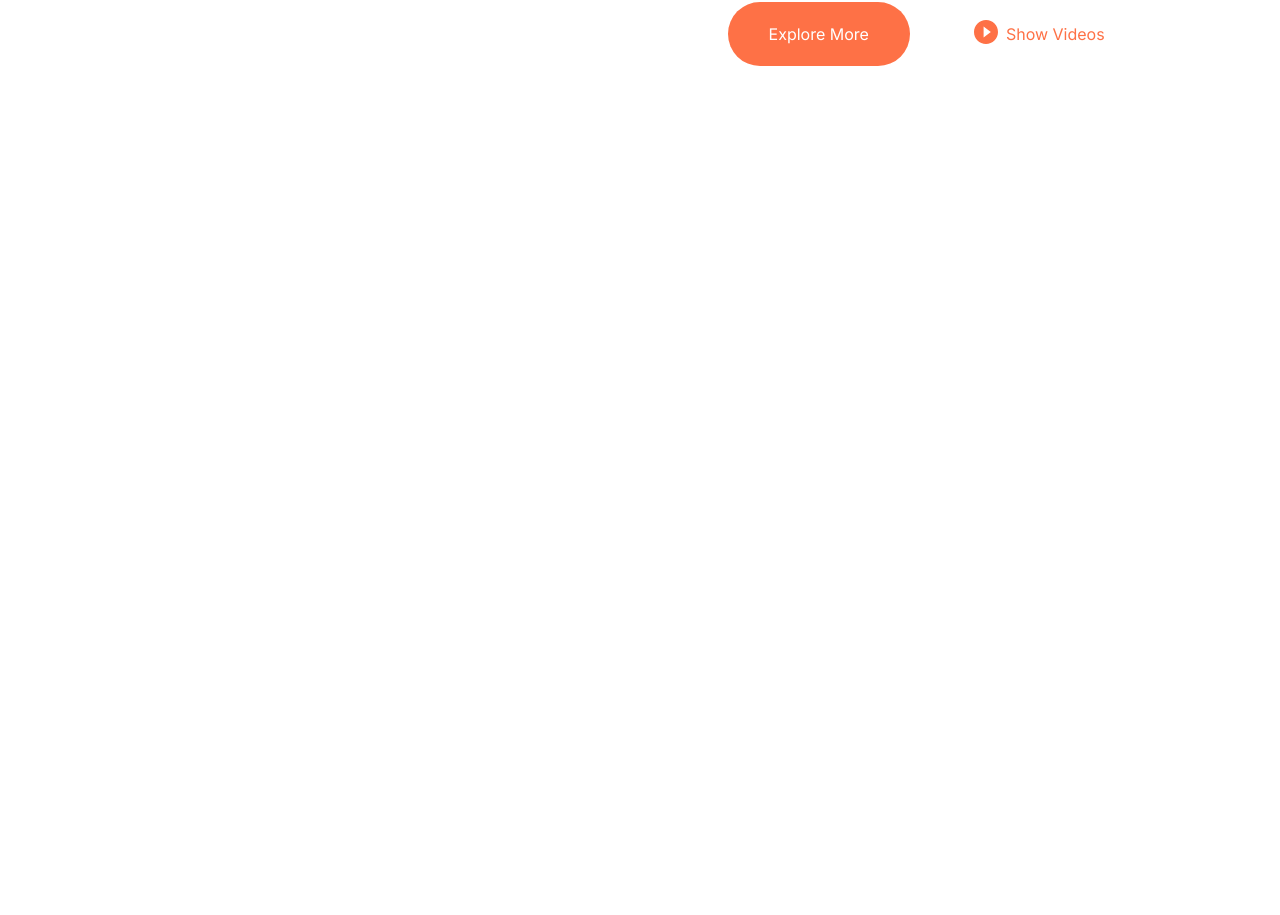
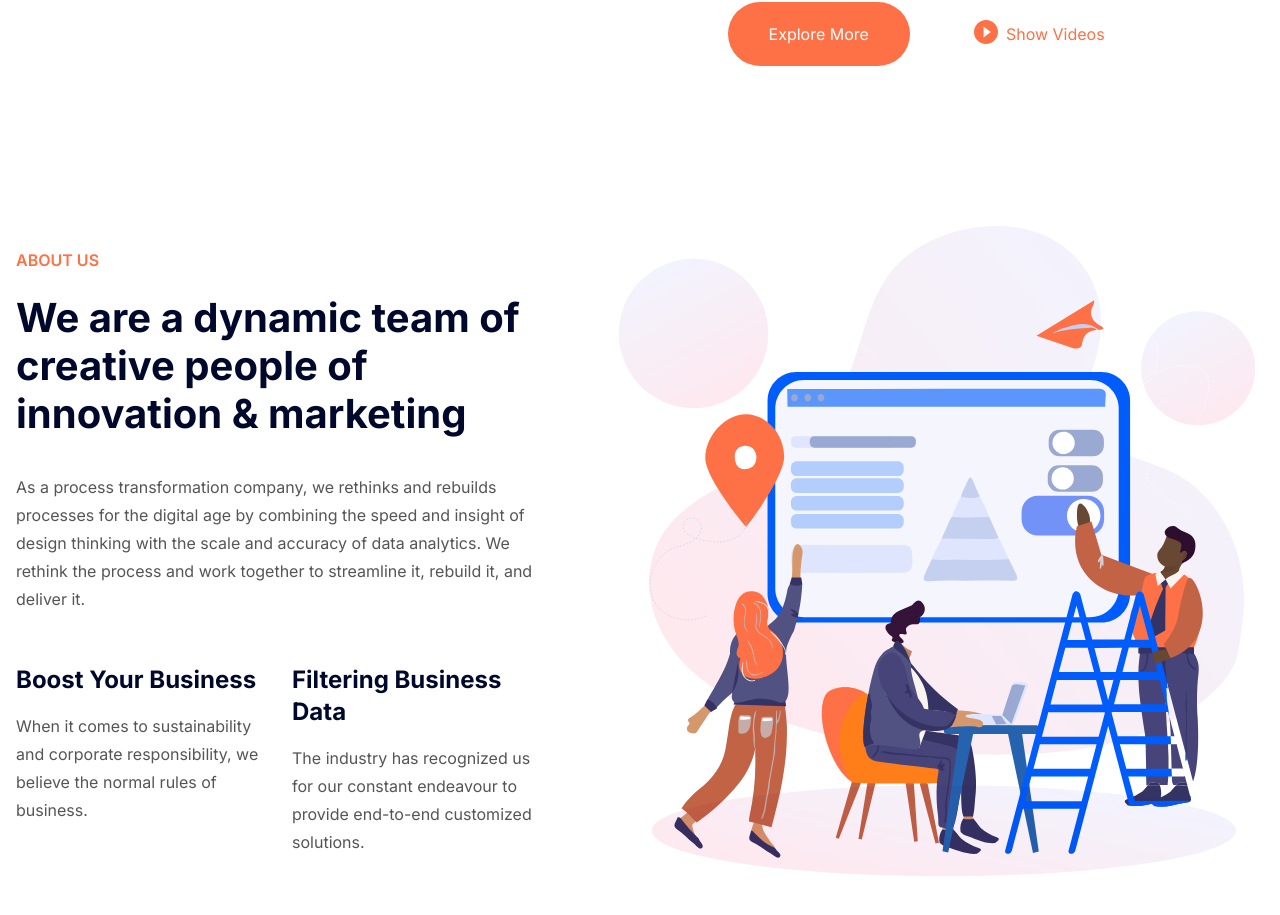
Before and after one commit to khalidccnu/digitree, a Next.js app: page / in a window 1280 px wide. Shown: the part 673-1588 px from the top of the page. Before the commit the page ends 819 px from the top, so only its background shows below. Built offline with nearby package versions, Linux system fonts and the light colour scheme.

Commit message:
about us section added

```diff
--- /dev/null
+++ b/src/@components/AboutUsSection.tsx
@@ -0,0 +1,48 @@
+import { cn } from '@lib/utils';
+import React from 'react';
+import SectionIntro from './SectionIntro';
+
+interface IProps {
+  className?: string;
+}
+
+const AboutUsSection: React.FC<IProps> = ({ className }) => {
+  return (
+    <section className={cn(className, 'about_us_section')}>
+      <div className="container">
+        <div className="about_us_wrapper">
+          <div className="content_wrapper">
+            <SectionIntro
+              subtitle="About Us"
+              title="We are a dynamic team of creative people of innovation & marketing"
+            />
+            <p className="description">
+              As a process transformation company, we rethinks and rebuilds processes for the digital age by combining
+              the speed and insight of design thinking with the scale and accuracy of data analytics. We rethink the
+              process and work together to streamline it, rebuild it, and deliver it.
+            </p>
+            <div className="card_wrapper">
+              <div className="card">
+                <h5 className="card_title">Boost Your Business</h5>
+                <p className="card_description description">
+                  When it comes to sustainability and corporate responsibility, we believe the normal rules of business.
+                </p>
+              </div>
+              <div className="card">
+                <h5 className="card_title">Filtering Business Data</h5>
+                <p className="card_description description">
+                  The industry has recognized us for our constant endeavour to provide end-to-end customized solutions.
+                </p>
+              </div>
+            </div>
+          </div>
+          <div className="image_container">
+            <img src="/images/about_us/about_us_thumb.svg" alt="hero banner" />
+          </div>
+        </div>
+      </div>
+    </section>
+  );
+};
+
+export default AboutUsSection;
--- /dev/null
+++ b/src/@styles/core/_about_us_section.scss
@@ -0,0 +1,59 @@
+.about_us_section {
+  .about_us_wrapper {
+    display: flex;
+    flex-direction: column-reverse;
+    gap: 3.5rem;
+    @include lg {
+      flex-direction: row;
+      align-items: center;
+    }
+    .content_wrapper {
+      @include lg {
+        flex: 1 1 45%;
+      }
+      .description {
+        @apply p;
+        margin-top: 1.5rem;
+        color: var(--color-text);
+        @include xl {
+          margin-top: 2.2rem;
+        }
+      }
+      .card_wrapper {
+        margin-top: 2.2rem;
+        display: flex;
+        flex-direction: column;
+        gap: 1rem;
+        @include sm {
+          flex-direction: row;
+        }
+        @include xl {
+          margin-top: 3.2rem;
+          gap: 1.5rem;
+        }
+        .card {
+          display: flex;
+          flex-direction: column;
+          gap: 1rem;
+          .card_title {
+            @apply h5;
+            color: var(--color-accent);
+          }
+          .card_description {
+            margin-top: 0;
+          }
+        }
+      }
+    }
+    .image_container {
+      @include lg {
+        flex: 1 1 55%;
+      }
+      img {
+        width: 100%;
+        height: 100%;
+        object-fit: contain;
+      }
+    }
+  }
+}
--- a/src/@styles/core/index.scss
+++ b/src/@styles/core/index.scss
@@ -1,2 +1,3 @@
 @import './section_intro';
 @import './hero_banner_section';
+@import './about_us_section';
--- a/src/pages/index.tsx
+++ b/src/pages/index.tsx
@@ -1,5 +1,12 @@
+import AboutUsSection from '@components/AboutUsSection';
 import HeroBannerSection from '@components/HeroBannerSection';
+import React from 'react';
 
 export default function Home() {
-  return <HeroBannerSection className="py-10 lg:py-20" />;
+  return (
+    <React.Fragment>
+      <HeroBannerSection className="py-10 lg:py-20" />
+      <AboutUsSection className="py-10 lg:py-20" />
+    </React.Fragment>
+  );
 }
```
Also changed, not shown: public/images/about_us/about_us_thumb.svg (added).
